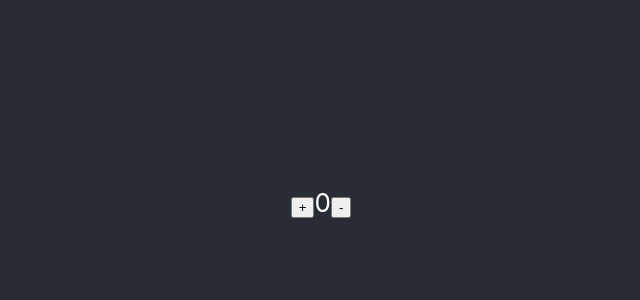
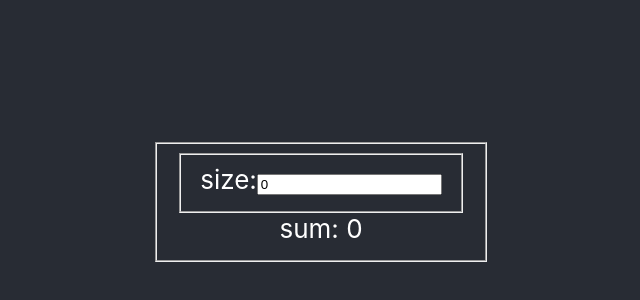
Before and after one commit to saclave/Counter, a React (Create React App) app: page / in a window 1280 px wide. Shown: the part 198-498 px from the top of the page, without its empty margins (319-959 px from the left). Built offline with nearby package versions, Linux system fonts and the light colour scheme.

Commit message:
[CounterGroup][Vea&Janelle] feature - FINAL for Counter, CounterGroup, CounterGroupSum, CounterGroupSizeGenerator, MultiCounter and Refactor

```diff
--- a/src/App.js
+++ b/src/App.js
@@ -1,12 +1,12 @@
-import React from "react";
+
 import './App.css';
-import Counter from "./component/Counter";
+import MultiCounter from './components/MultiCounter';
 
 function App() {
   return (
     <div className="App">
       <header className="App-header">
-        <Counter />
+        <MultiCounter/>
       </header>
     </div>
   );
--- /dev/null
+++ b/src/components/Counter.js
@@ -0,0 +1,33 @@
+import React, { Component } from 'react';
+
+class Counter extends Component {
+
+    constructor(props) {
+        super(props);
+
+        this.onIncrease = this.onIncrease.bind(this);
+        this.onDecrease = this.onDecrease.bind(this);
+
+        this.state={
+            number:0
+        }
+    }
+
+    onIncrease(){
+        this.setState((prevState)=>({number: prevState.number+1}), () => this.props.addToSum(1));
+    }
+    onDecrease(){
+        this.setState((prevState)=>({number: prevState.number-1}),() => this.props.addToSum(-1));
+    }
+    render() {
+        return (
+            <section>
+              <input type="button" value="+" onClick={this.onIncrease}></input>
+                <span>{this.state.number}</span>
+             <input type="button" value="-" onClick={this.onDecrease}></input>
+            </section>
+        );
+    }
+}
+
+export default Counter;
--- /dev/null
+++ b/src/components/CounterGroup.js
@@ -0,0 +1,32 @@
+import React, { Component } from 'react';
+import Counter from './Counter';
+class CounterGroup extends Component {
+
+    constructor(props){
+        super(props);
+
+        this.initArray = this.initArray.bind(this);
+
+    }
+
+    initArray(size){
+        const number = size.length > 0 ? parseInt(size) : 0;
+        return Array.from(Array(number).keys());
+    }
+
+
+    render() {
+
+        const size = this.props.size;
+        const counterSizeArray = this.initArray(size);
+        return (
+            <div>{
+                    counterSizeArray.map((value)=>
+                    (<Counter key={value} addToSum={this.props.addToSum}/>))
+               }
+            </div>
+        );
+    }
+}
+
+export default CounterGroup;
--- /dev/null
+++ b/src/components/CounterGroupSum.js
@@ -0,0 +1,13 @@
+import React, { Component } from 'react';
+
+class CounterGroupSum extends Component {
+    render() {
+        return (
+            <div>
+                <label htmlFor="">sum: {this.props.sum}</label>
+            </div>
+        );
+    }
+}
+
+export default CounterGroupSum;
--- /dev/null
+++ b/src/components/CounterSizeGenerator.js
@@ -0,0 +1,34 @@
+import React, { Component } from 'react';
+
+class CounterSizeGenerator extends Component {
+constructor (props){
+    super(props)
+
+    this.onChange=this.onChange.bind(this);
+
+    this.state = {
+        size: 0
+    };
+
+}
+
+onChange(event){
+    const value = event.target.value;
+    this.setState(()=> {return {size: value};},
+    ()=>this.props.onGenerate(value));
+}
+
+    render() {
+        return (
+            <fieldset>
+                <label htmlFor="size">size:</label>
+                <input type="number" name="size" id="size"
+                 min="0"
+                 value={this.state.size}
+                onChange={this.onChange}/>
+            </fieldset>
+        );
+    }
+}
+
+export default CounterSizeGenerator;
--- /dev/null
+++ b/src/components/MultiCounter.js
@@ -0,0 +1,38 @@
+import React, { Component } from 'react';
+import CounterGroup from './CounterGroup';
+import CounterGroupSum from './CounterGroupSum';
+import CounterSizeGenerator from './CounterSizeGenerator';
+class MultiCounter extends Component {
+constructor(props){
+    super(props);
+
+    this.onGenerate=this.onGenerate.bind(this);
+    this.addToSum=this.addToSum.bind(this);
+
+    this.state={size:0,sum:0
+    };
+}
+
+onGenerate(size){
+    console.log(size);
+    this.setState({size})
+}
+
+addToSum(value){
+this.setState((prevState)=> ({sum:prevState.sum+value}));
+}
+
+    render() {
+        return (
+            <div>
+            <fieldset>
+              <CounterSizeGenerator onGenerate={this.onGenerate}/>
+             <CounterGroupSum sum={this.state.sum}/>
+            </fieldset>
+            <CounterGroup size={this.state.size} addToSum={this.addToSum}/>
+            </div>
+        );
+    }
+}
+
+export default MultiCounter;
```
